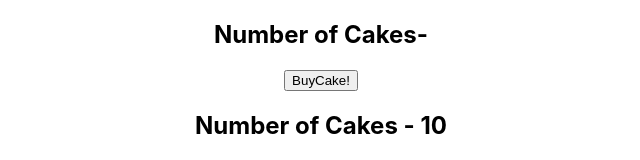
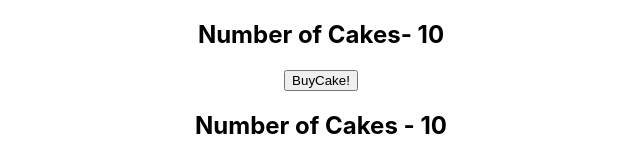
Before and after one commit to Sahar-SE/Cake_Shop, a React (Create React App) app in the folder react-redux-demo/: page / in a window 1280 px wide. Shown: the top 160 px of the page, without its empty margins (319-959 px from the left). Built offline with nearby package versions, Linux system fonts and the light colour scheme.

Commit message:
update cakeContainer

```diff
--- a/react-redux-demo/src/components/HooksCakeContainer.jsx
+++ b/react-redux-demo/src/components/HooksCakeContainer.jsx
@@ -5,7 +5,7 @@
 
 
 function HooksCakeContainer() {
-  const numOfCakes = useSelector(state => state.numOfCakes)
+  const numOfCakes = useSelector(state => state.cake.numOfCakes)
   const dispatch = useDispatch()
   return (
     <div>
```
